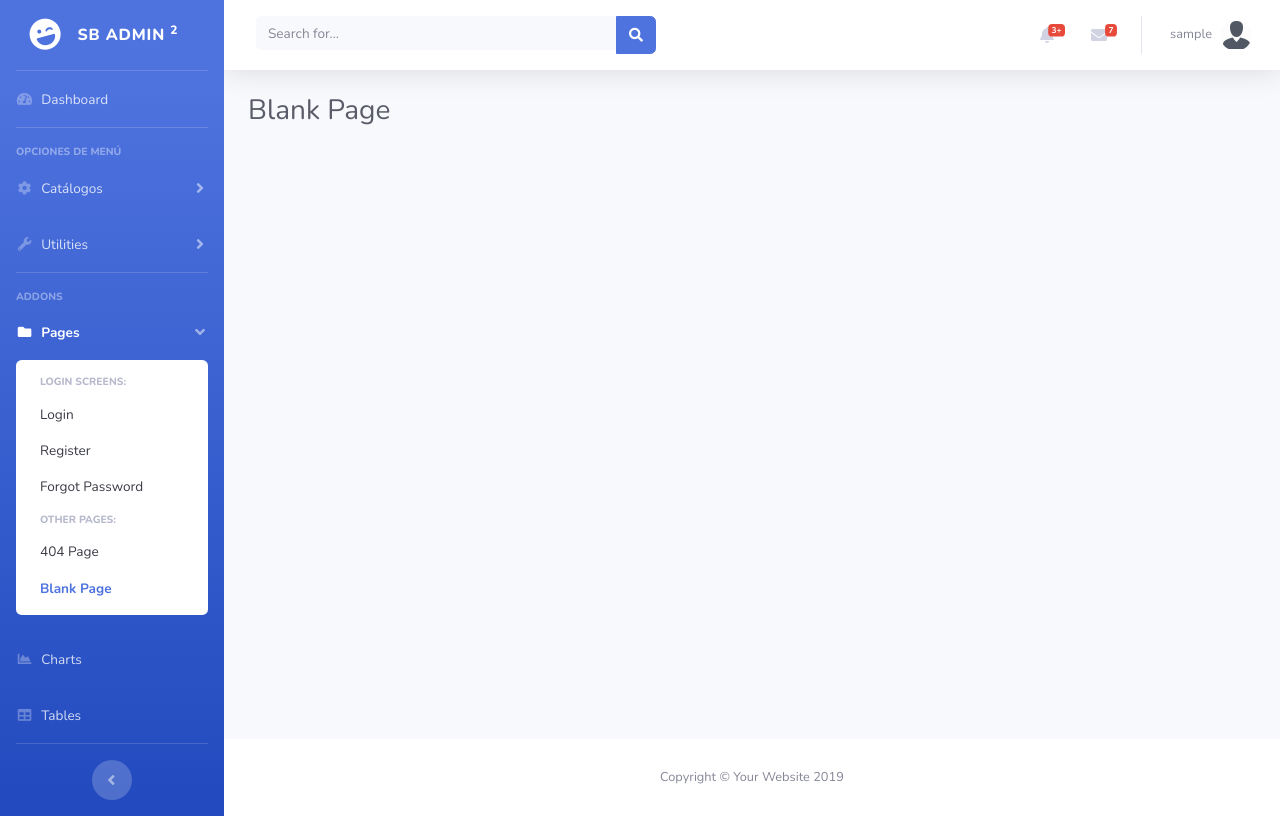
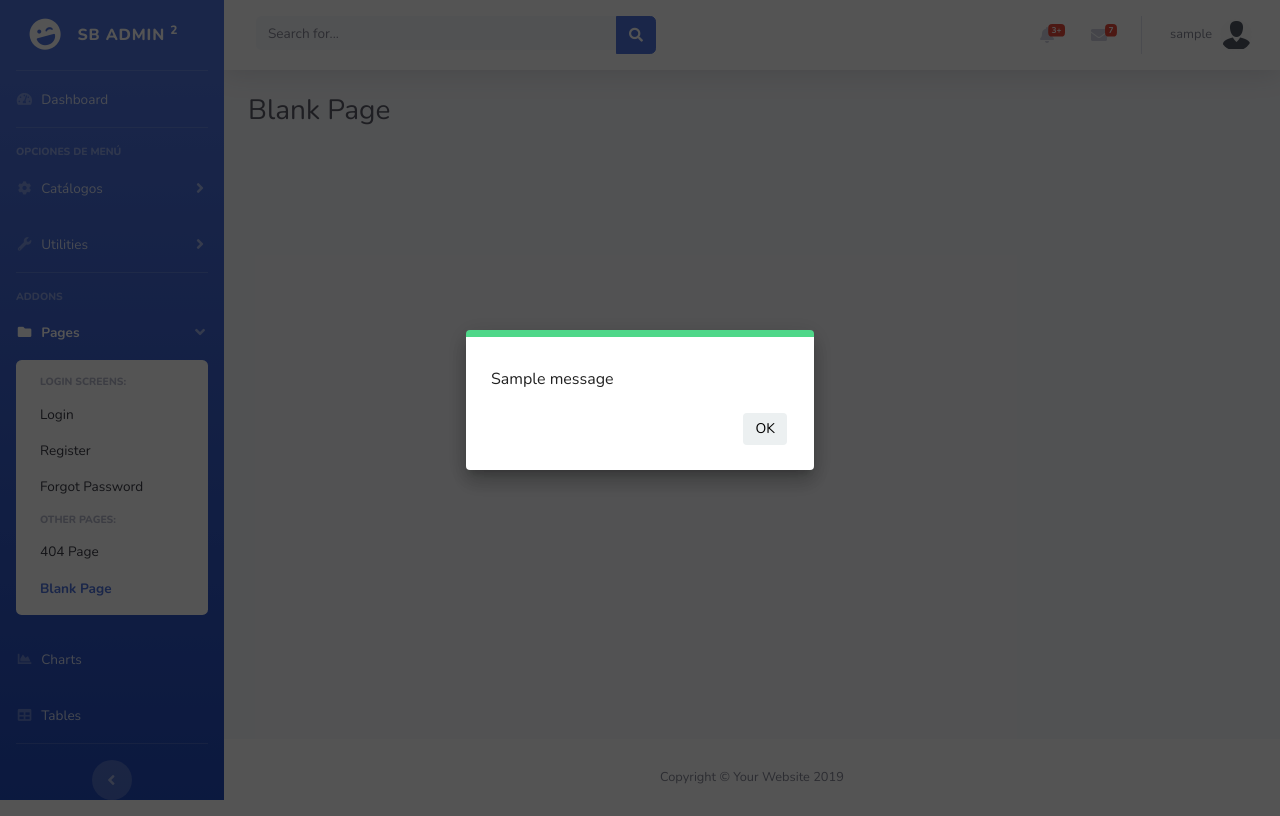
Before and after one commit to debsconsultores/sis_cmp_fac_py_dj_2.2-, a Django app: page / in a window 1280 px wide. Run offline with Django 3.2, Linux system fonts and the light colour scheme; a user stored in the database is signed in; tables that the repository leaves empty hold one stand-in row (values such as "Sample post"); one stand-in notice (Sample message) is shown; some libraries are stand-ins or nearby versions.

Commit message:
Mensaje desde Vista Función y Plantilla que Hereda

```diff
--- a/inv/views.py
+++ b/inv/views.py
@@ -1,6 +1,7 @@
 from django.shortcuts import render, redirect
 from django.views import generic
 from django.urls import reverse_lazy
+from django.contrib import messages
 
 from django.contrib.auth.mixins import LoginRequiredMixin
 
@@ -138,6 +139,7 @@ def marca_inactivar(request, id):
     if request.method=='POST':
         marca.estado=False
         marca.save()
+        messages.success(request, 'Marca Inactivada')
         return redirect("inv:marca_list")
 
     return render(request,template_name,contexto)
--- a/templates/base/base.html
+++ b/templates/base/base.html
@@ -441,6 +441,16 @@
 
     function mensaje(msg,color='green')
     {
+      if (color=="success")
+      {
+        color="green";
+      }
+      if (color=="error")
+      {
+        color="red";
+      }
+
+
       $.alert({
         title:'',
         theme:'material',
@@ -448,6 +458,14 @@
         content:msg
       });
     }
+
+    {% if messages %}
+      {% for message in messages %}
+        //console.log("{{ message.tags }}");
+        mensaje("{{ message }}","{{ message.tags }}");
+      {% endfor %}
+    {% endif %}
+
   </script>
   {% endblock%}
   {% block js_page %} {% endblock %}
```
